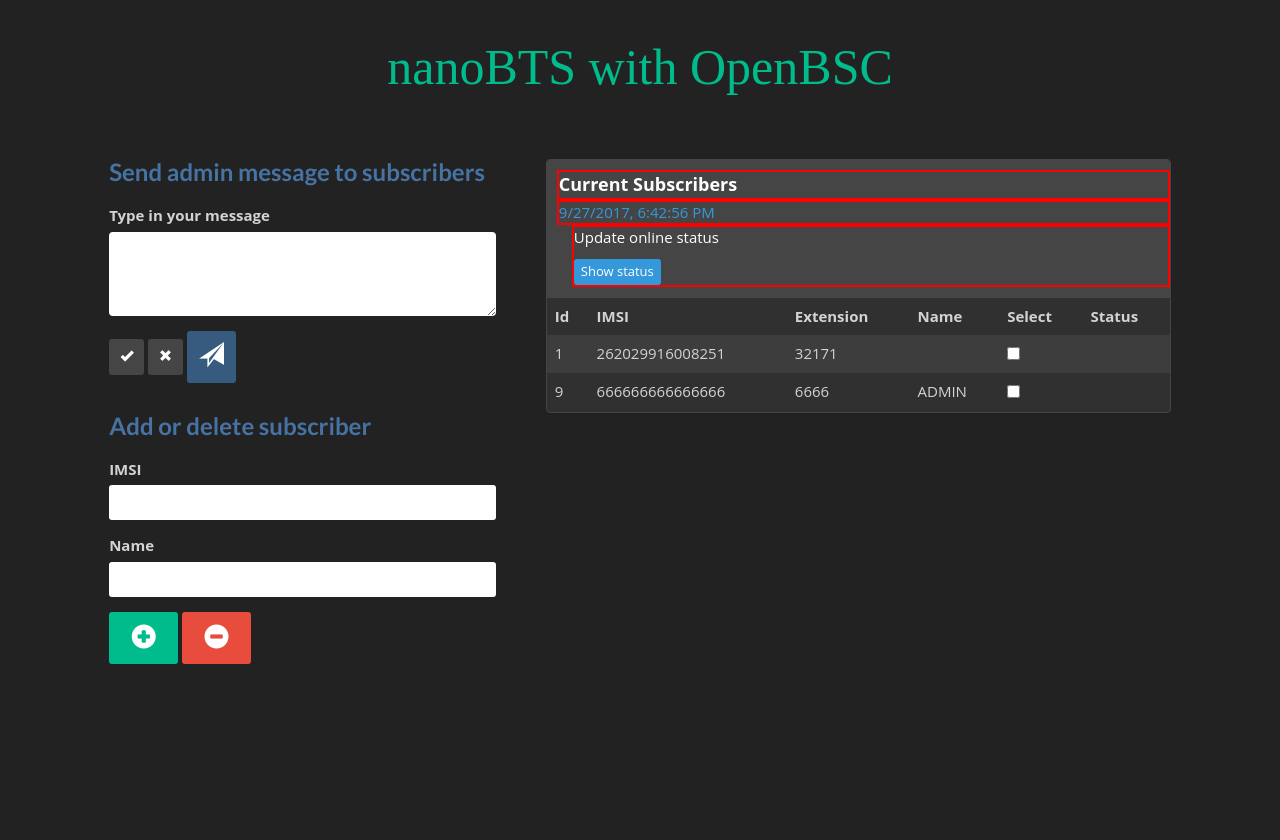
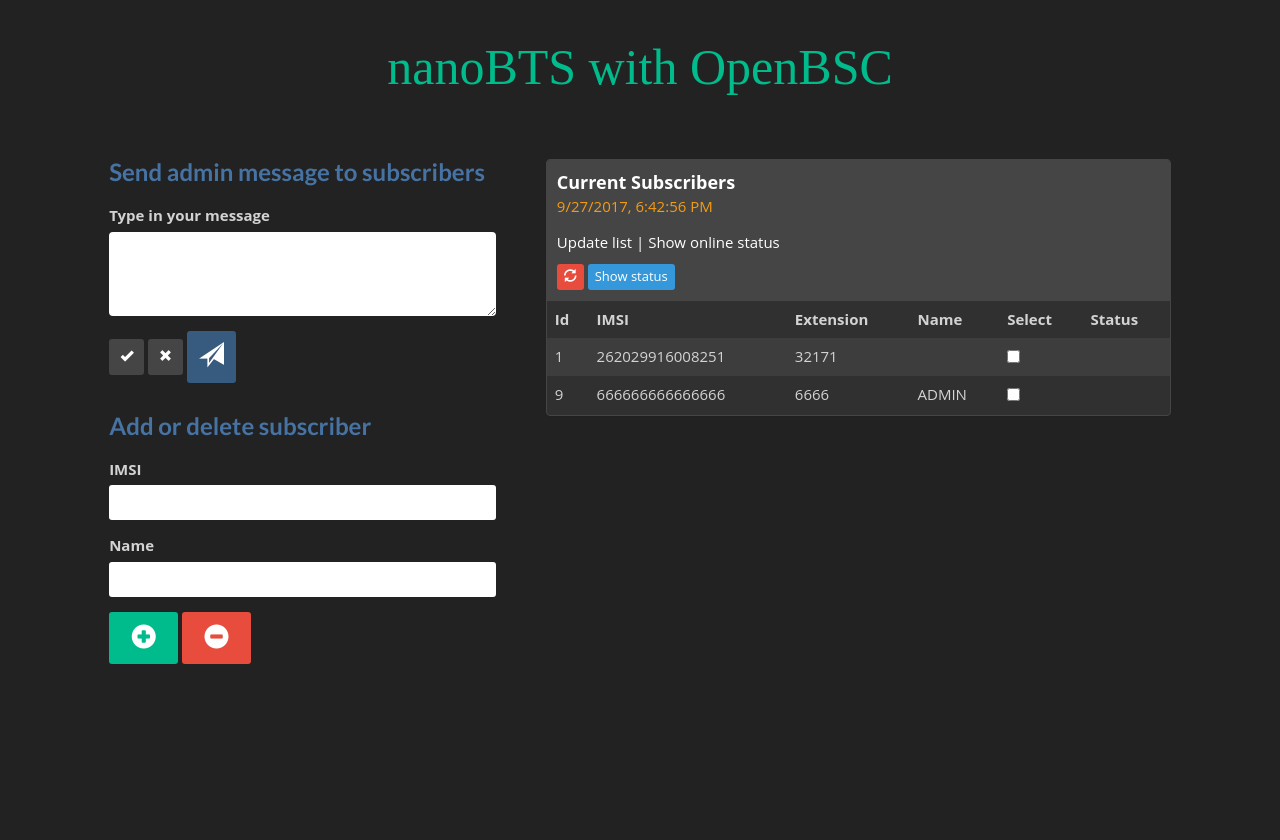
Before and after one commit to paddy089/nbtsgui, a Django app: page / in a window 1280 px wide. Run offline with Django 3.2, Linux system fonts and the light colour scheme; data comes from the database, SQL or seed files in the repository; parts of the project's set-up code (start-up, migrations or seed data) failed here and were passed over; some libraries are stand-ins or nearby versions.

Commit message:
Finished redesign of website

```diff
--- a/main_app/templates/index.html
+++ b/main_app/templates/index.html
@@ -128,20 +128,23 @@
                     <div class="panel-heading">
 
                         <div class="row">
-                            <div class="border-test margin-left-small" id="panel-title">Current Subscribers</div>
+                            <div class="margin-left-small" id="panel-title">Current Subscribers</div>
                         </div>
 
                         <div class="row">
-                            <div class="text-info border-test margin-left-small" id="status-time"></div>
+                            <div class="text-warning margin-left-small" id="status-time"></div>
                         </div>
 
-                        <div class="row margin-left-small border-test">
+                        <div class="divider"></div>
 
-                            {#                            <button id="showsubs" class="btn btn-xs btn-primary" type="button"><i#}
-                            {#                                    class="glyphicon glyphicon-refresh"></i></button>#}
-                            <p>Update online status</p>
-                            <button id="showstatus" class="btn btn-xs btn-info" type="button">Show status</button>
+                        <div class="row">
+                            <div class="margin-left-small margin-top-small">
 
+                                <p>Update list | Show online status</p>
+                                <button id="showsubs" class="btn btn-xs btn-danger" type="button"><i
+                                        class="glyphicon glyphicon-refresh"></i></button>
+                                <button id="showstatus" class="btn btn-xs btn-info" type="button">Show status</button>
+                            </div>
                         </div>
 
 
```
